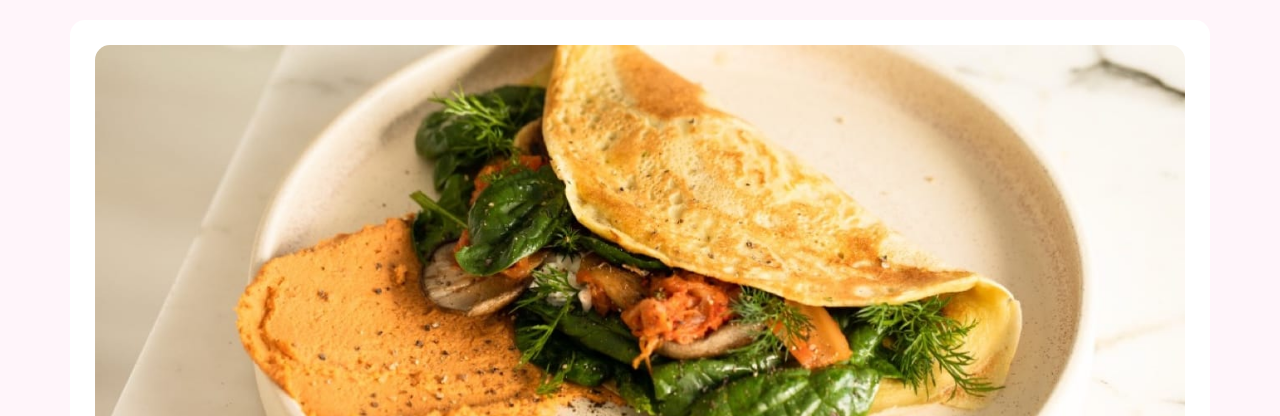
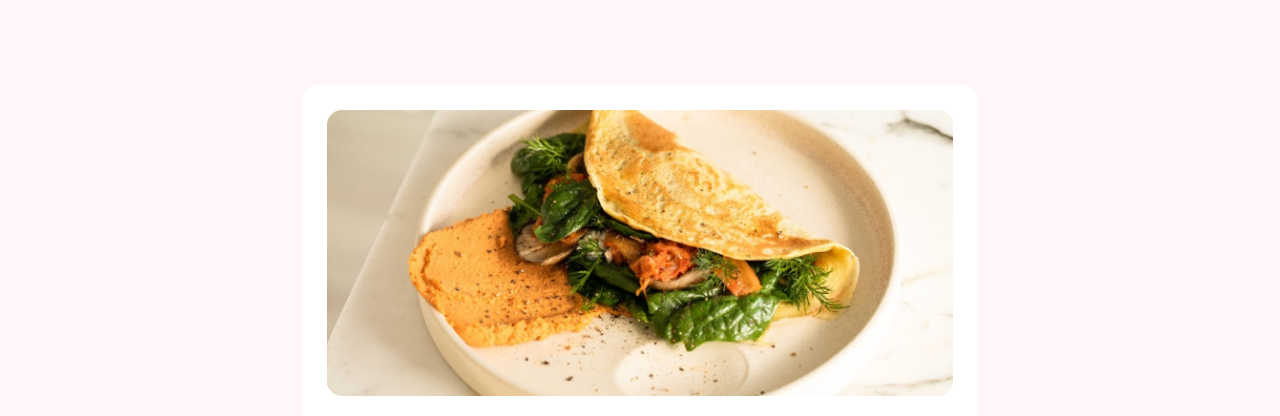
Before and after one commit to Alsisiii/Recipe, a plain HTML site: page index.html in a window 1280 px wide. Shown: the top 416 px of the page. Drawn offline with Linux system fonts and the light colour scheme.

Commit message:
End Update

```diff
--- a/css/main.css
+++ b/css/main.css
@@ -54,26 +54,27 @@ body {
     padding-left: 15px;
     padding-right: 15px;
     border-radius: 15px;
+    margin-top: 85px;
 }
 
 /* small */
 @media (min-width: 768px) {
     .container {
-        width: 750px;
+        width: 706px;
     }
 }
 
 /* medium */
 @media (min-width: 992px) {
     .container {
-        width: 970px;
+        width: 706px;
     }
 }
 
 /* large */
 @media (min-width: 1200px) {
     .container {
-        width: 1170px;
+        width: 706px;
     }
 }
 
```
